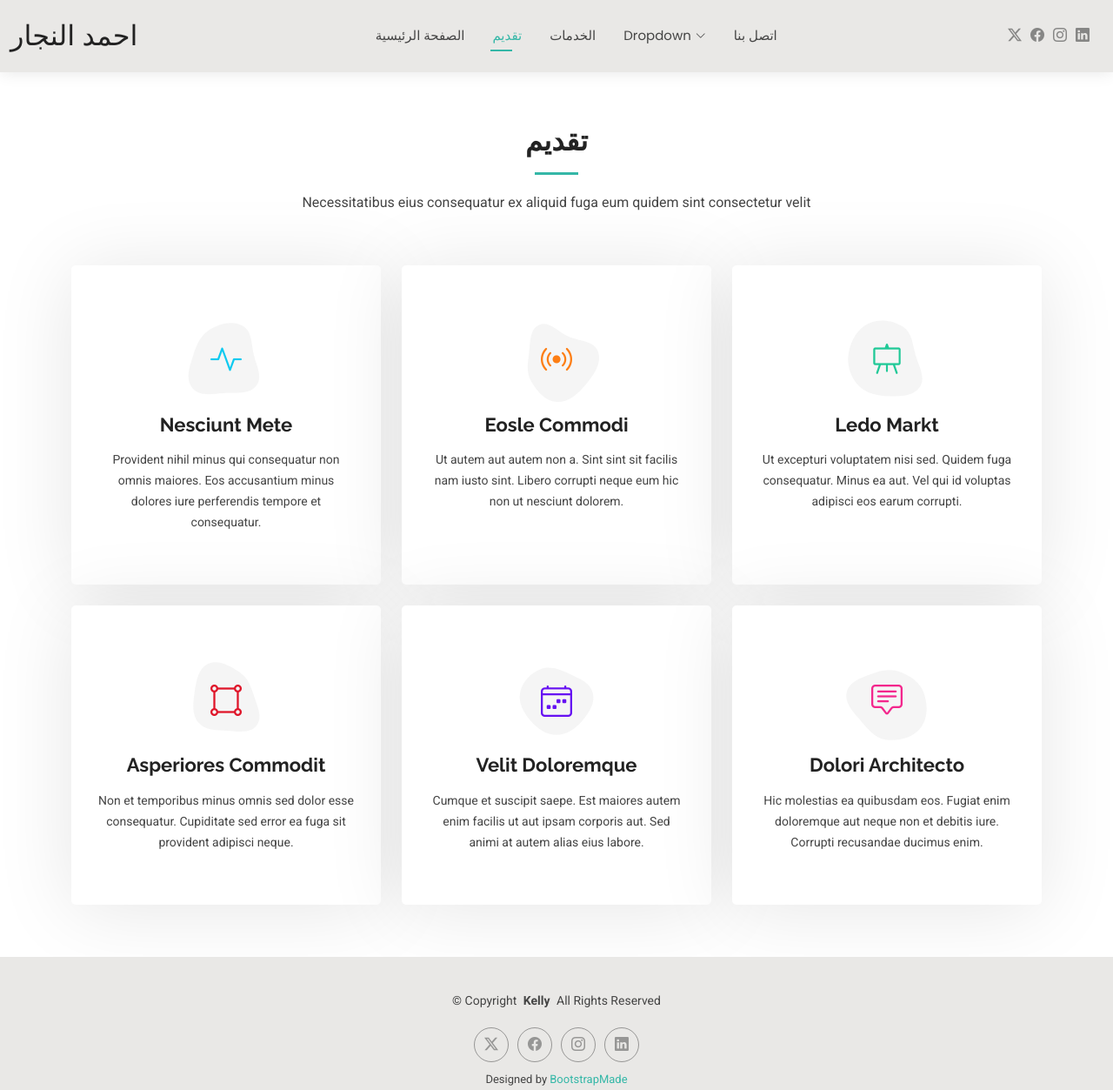
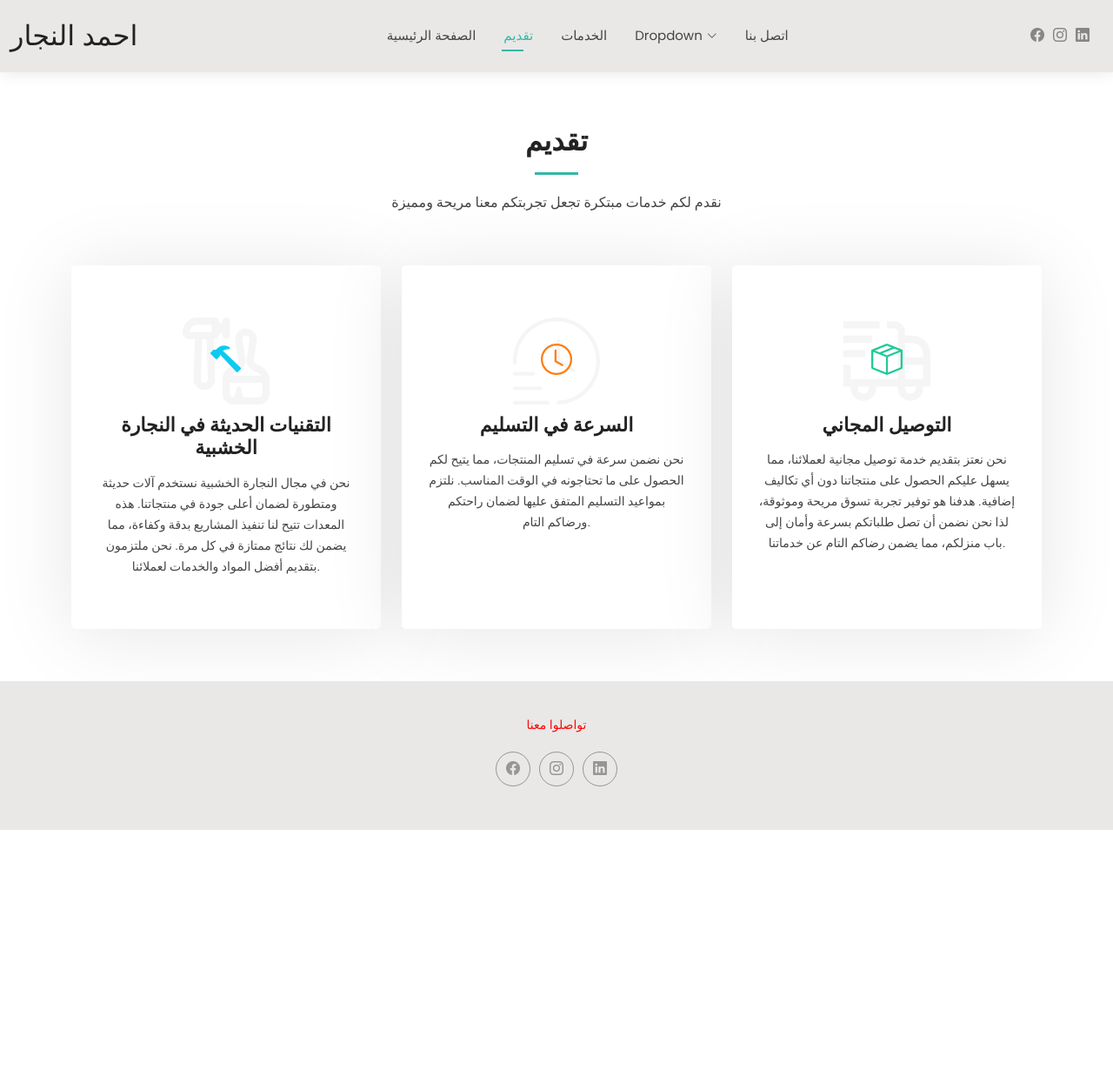
Before and after one commit to basbassi/menuiserie, a plain HTML site: page services.html in a window 1280 px wide. Shown: the whole page at 87% size. After the commit the page ends 954 px from the top, so only its background shows below. Drawn offline with Linux system fonts and the light colour scheme.

Commit message:
تقديم

```diff
--- a/services.html
+++ b/services.html
@@ -75,8 +75,8 @@
       </nav>
 
       <div class="header-social-links">
-        <a href="#" class="twitter"><i class="bi bi-twitter-x"></i></a>
-        <a href="#" class="facebook"><i class="bi bi-facebook"></i></a>
+
+        <a href="https://web.facebook.com/ahmedbasbass/?locale=ar_AR" class="facebook"><i class="bi bi-facebook"></i></a>
         <a href="#" class="instagram"><i class="bi bi-instagram"></i></a>
         <a href="#" class="linkedin"><i class="bi bi-linkedin"></i></a>
       </div>
@@ -92,7 +92,7 @@
       <!-- Section Title -->
       <div class="container section-title" data-aos="fade-up">
         <h2>تقديم</h2>
-        <p>Necessitatibus eius consequatur ex aliquid fuga eum quidem sint consectetur velit</p>
+        <p>نقدم لكم خدمات مبتكرة تجعل تجربتكم معنا مريحة ومميزة</p>
       </div><!-- End Section Title -->
 
       <div class="container">
@@ -102,94 +102,59 @@
           <div class="col-lg-4 col-md-6" data-aos="fade-up" data-aos-delay="100">
             <div class="service-item item-cyan position-relative">
               <div class="icon">
-                <svg width="100" height="100" viewBox="0 0 600 600" xmlns="http://www.w3.org/2000/svg">
-                  <path stroke="none" stroke-width="0" fill="#f5f5f5" d="M300,521.0016835830174C376.1290562159157,517.8887921683347,466.0731472004068,529.7835943286574,510.70327084640275,468.03025145048787C554.3714126377745,407.6079735673963,508.03601936045806,328.9844924480964,491.2728898941984,256.3432110539036C474.5976632858925,184.082847569629,479.9380746630129,96.60480741107993,416.23090153303,58.64404602377083C348.86323505073057,18.502131276798302,261.93793281208167,40.57373210992963,193.5410806939664,78.93577620505333C130.42746243093433,114.334589627462,98.30271207620316,179.96522072025542,76.75703585869454,249.04625023123273C51.97151888228291,328.5150500222984,13.704378332031375,421.85034740162234,66.52175969318436,486.19268352777647C119.04800174914682,550.1803526380478,217.28368757567262,524.383925680826,300,521.0016835830174"></path>
+                <?xml version="1.0" encoding="UTF-8"?>
+                <svg xmlns="http://www.w3.org/2000/svg" id="Layer_1" data-name="Layer 1" viewBox="0 0 24 24">
+                <path d="m24,16.928c-.075-1.427-.9-2.699-2.185-3.353l-1.632-.831s0,0,0,0c-.392-.199-.605-.626-.531-1.062.035-.203.849-4.982.849-5.682,0-1.654-1.346-3-3-3s-3,1.346-3,3c0,.699.813,5.479.849,5.682.074.436-.14.862-.532,1.062l-1.631.83c-1.285.654-2.111,1.927-2.186,3.354-.002.025,0,4.072,0,4.072,0,1.654,1.346,3,3,3h7c1.654,0,3-1.346,3-3,0,0,.002-4.047,0-4.072Zm-9.907-1.571l1.631-.83c1.177-.599,1.818-1.877,1.596-3.181-.519-3.044-.81-5.066-.819-5.346,0-.552.448-1,1-1s1,.448,1,.99c-.01.289-.301,2.312-.819,5.355-.223,1.304.419,2.582,1.596,3.181l1.632.831c.299.152.538.379.722.643h-8.26c.184-.263.423-.491.723-.644Zm6.907,6.644h-4.261l-.683-2.614c-.193-.514-.92-.514-1.113,0l-.683,2.614h-.261c-.552,0-1-.448-1-1v-3h9v3c0,.552-.448,1-1,1ZM11,4.5v.5c0,.553.447,1,1,1s1-.447,1-1V1c0-.553-.447-1-1-1s-1,.447-1,1v.5h-1v-.5c0-.553-.447-1-1-1h-5C1.794,0,0,1.794,0,4c0,.97.701,2,2,2h1.408l-.406,10.894c-.029.821.269,1.599.84,2.19.57.591,1.337.916,2.158.916s1.588-.325,2.158-.916c.571-.592.869-1.369.84-2.192l-.406-10.892h.408c.553,0,1-.447,1-1v-.5h1Zm-7-2.5h4v2H2c0-1.103.897-2,2-2Zm3,14.964c.01.274-.09.533-.28.73-.381.395-1.059.395-1.439,0-.19-.197-.29-.456-.28-.729l.409-10.966h1.182l.409,10.964Z"/>
                 </svg>
-                <i class="bi bi-activity"></i>
+                <i class="bi bi-hammer"></i>
               </div>
               <a href="#" class="stretched-link">
-                <h3>Nesciunt Mete</h3>
+                <h3>التقنيات الحديثة في النجارة الخشبية</h3>
               </a>
-              <p>Provident nihil minus qui consequatur non omnis maiores. Eos accusantium minus dolores iure perferendis tempore et consequatur.</p>
+              <p>نحن في مجال النجارة الخشبية نستخدم آلات حديثة ومتطورة لضمان أعلى جودة في منتجاتنا. هذه المعدات تتيح لنا تنفيذ المشاريع بدقة وكفاءة، مما يضمن لك نتائج ممتازة في كل مرة. نحن ملتزمون بتقديم أفضل المواد والخدمات لعملائنا.</p>
             </div>
           </div><!-- End Service Item -->
 
           <div class="col-lg-4 col-md-6" data-aos="fade-up" data-aos-delay="200">
             <div class="service-item item-orange position-relative">
               <div class="icon">
-                <svg width="100" height="100" viewBox="0 0 600 600" xmlns="http://www.w3.org/2000/svg">
-                  <path stroke="none" stroke-width="0" fill="#f5f5f5" d="M300,582.0697525312426C382.5290701553225,586.8405444964366,449.9789794690241,525.3245884688669,502.5850820975895,461.55621195738473C556.606425686781,396.0723002908107,615.8543463187945,314.28637112970534,586.6730223649479,234.56875336149918C558.9533121215079,158.8439757836574,454.9685369536778,164.00468322053177,381.49747125262974,130.76875717737553C312.15926192815925,99.40240125094834,248.97055460311594,18.661163978235184,179.8680185752513,50.54337015887873C110.5421016452524,82.52863877960104,119.82277516462835,180.83849132639028,109.12597500060166,256.43424936330496C100.08760227029461,320.3096726198365,92.17705696193138,384.0621239912766,124.79988738764834,439.7174275375508C164.83382741302287,508.01625554203684,220.96474134820875,577.5009287672846,300,582.0697525312426"></path>
+                <?xml version="1.0" encoding="UTF-8"?>
+                <svg xmlns="http://www.w3.org/2000/svg" id="Layer_1" data-name="Layer 1" viewBox="0 0 24 24">
+                  <path d="m10,23.5c0,.276-.224.5-.5.5H.5c-.276,0-.5-.224-.5-.5s.224-.5.5-.5h9c.276,0,.5.224.5.5ZM.5,20h7c.276,0,.5-.224.5-.5s-.224-.5-.5-.5H.5c-.276,0-.5.224-.5.5s.224.5.5.5Zm0-4h5c.276,0,.5-.224.5-.5s-.224-.5-.5-.5H.5c-.276,0-.5.224-.5.5s.224.5.5.5ZM12,0C5.383,0,0,5.383,0,12c0,.175.003.349.011.522.012.276.252.494.521.478.276-.012.49-.246.478-.521-.007-.159-.01-.318-.01-.478C1,5.935,5.935,1,12,1s11,4.935,11,11c0,5.91-4.621,10.737-10.521,10.99-.276.012-.49.245-.478.521.011.269.233.479.499.479.007,0,.015,0,.022,0,6.437-.275,11.479-5.542,11.479-11.989C24,5.383,18.617,0,12,0Zm.5,6c-.276,0-.5.224-.5.5v5.495c0,.172.089.333.234.424l4,2.505c.083.052.175.076.266.076.166,0,.329-.083.424-.234.146-.234.075-.543-.158-.689l-3.766-2.358v-5.218c0-.276-.224-.5-.5-.5Z"/>
                 </svg>
-                <i class="bi bi-broadcast"></i>
+
+                <i class="bi bi-clock"></i>
+
               </div>
               <a href="#" class="stretched-link">
-                <h3>Eosle Commodi</h3>
+                <h3>السرعة في التسليم</h3>
               </a>
-              <p>Ut autem aut autem non a. Sint sint sit facilis nam iusto sint. Libero corrupti neque eum hic non ut nesciunt dolorem.</p>
+              <p>نحن نضمن سرعة في تسليم المنتجات، مما يتيح لكم الحصول على ما تحتاجونه في الوقت المناسب. نلتزم بمواعيد التسليم المتفق عليها لضمان راحتكم ورضاكم التام.</p>
             </div>
           </div><!-- End Service Item -->
 
           <div class="col-lg-4 col-md-6" data-aos="fade-up" data-aos-delay="300">
             <div class="service-item item-teal position-relative">
               <div class="icon">
-                <svg width="100" height="100" viewBox="0 0 600 600" xmlns="http://www.w3.org/2000/svg">
-                  <path stroke="none" stroke-width="0" fill="#f5f5f5" d="M300,541.5067337569781C382.14930387511276,545.0595476570109,479.8736841581634,548.3450877840088,526.4010558755058,480.5488172755941C571.5218469581645,414.80211281144784,517.5187510058486,332.0715597781072,496.52539010469104,255.14436215662573C477.37192572678356,184.95920475031193,473.57363656557914,105.61284051026155,413.0603344069578,65.22779650032875C343.27470386102294,18.654635553484475,251.2091493199835,5.337323636656869,175.0934190732945,40.62881213300186C97.87086631185822,76.43348514350839,51.98124368387456,156.15599469081315,36.44837278890362,239.84606092416172C21.716077023791087,319.22268207091537,43.775223500013084,401.1760424656574,96.891909868211,461.97329694683043C147.22146801428983,519.5804099606455,223.5754009179313,538.201503339737,300,541.5067337569781"></path>
+                <?xml version="1.0" encoding="UTF-8"?>
+                <svg xmlns="http://www.w3.org/2000/svg" id="Layer_1" data-name="Layer 1" viewBox="0 0 24 24">
+                  <path d="m24,10c0-2.757-2.243-5-5-5h-2v-1c0-1.654-1.346-3-3-3h-2v2h2c.552,0,1,.449,1,1v13H2v-4H0v6h2.037c-.024.165-.037.331-.037.5,0,1.93,1.57,3.5,3.5,3.5s3.5-1.57,3.5-3.5c0-.169-.013-.335-.037-.5h6.074c-.024.165-.037.331-.037.5,0,1.93,1.57,3.5,3.5,3.5s3.5-1.57,3.5-3.5c0-.169-.013-.335-.037-.5h2.037v-9ZM7,19.5c0,.827-.673,1.5-1.5,1.5s-1.5-.673-1.5-1.5c0-.189.037-.356.091-.5h2.819c.054.144.091.311.091.5Zm12-12.5c1.654,0,3,1.346,3,3v1h-5v-4h2Zm1,12.5c0,.827-.673,1.5-1.5,1.5s-1.5-.673-1.5-1.5c0-.189.037-.356.091-.5h2.819c.054.144.091.311.091.5Zm-3-2.5v-4h5v4h-5ZM10,3H0V1h10v2Zm-2,4H0v-2h8v2Zm-2,4H0v-2h6v2Z"/>
                 </svg>
-                <i class="bi bi-easel"></i>
+
+                <i class="bi bi-box-seam"></i>
+
+
               </div>
               <a href="#" class="stretched-link">
-                <h3>Ledo Markt</h3>
+                <h3>التوصيل المجاني</h3>
               </a>
-              <p>Ut excepturi voluptatem nisi sed. Quidem fuga consequatur. Minus ea aut. Vel qui id voluptas adipisci eos earum corrupti.</p>
+              <p>نحن نعتز بتقديم خدمة توصيل مجانية لعملائنا، مما يسهل عليكم الحصول على منتجاتنا دون أي تكاليف إضافية. هدفنا هو توفير تجربة تسوق مريحة وموثوقة، لذا نحن نضمن أن تصل طلباتكم بسرعة وأمان إلى باب منزلكم، مما يضمن رضاكم التام عن خدماتنا.</p>
             </div>
           </div><!-- End Service Item -->
 
-          <div class="col-lg-4 col-md-6" data-aos="fade-up" data-aos-delay="400">
-            <div class="service-item item-red position-relative">
-              <div class="icon">
-                <svg width="100" height="100" viewBox="0 0 600 600" xmlns="http://www.w3.org/2000/svg">
-                  <path stroke="none" stroke-width="0" fill="#f5f5f5" d="M300,503.46388370962813C374.79870501325706,506.71871716319447,464.8034551963731,527.1746412648533,510.4981551193396,467.86667711651364C555.9287308511215,408.9015244558933,512.6030010748507,327.5744911775523,490.211057578863,256.5855673507754C471.097692560561,195.9906835881958,447.69079081568157,138.11976852964426,395.19560036434837,102.3242989838813C329.3053358748298,57.3949838291264,248.02791733380457,8.279543830951368,175.87071277845988,42.242879143198664C103.41431057327972,76.34704239035025,93.79494320519305,170.9812938413882,81.28167332365135,250.07896920659033C70.17666984294237,320.27484674793965,64.84698225790005,396.69656628748305,111.28512138212992,450.4950937839243C156.20124167950087,502.5303643271138,231.32542653798444,500.4755392045468,300,503.46388370962813"></path>
-                </svg>
-                <i class="bi bi-bounding-box-circles"></i>
-              </div>
-              <a href="#" class="stretched-link">
-                <h3>Asperiores Commodit</h3>
-              </a>
-              <p>Non et temporibus minus omnis sed dolor esse consequatur. Cupiditate sed error ea fuga sit provident adipisci neque.</p>
-              <a href="#" class="stretched-link"></a>
-            </div>
-          </div><!-- End Service Item -->
 
-          <div class="col-lg-4 col-md-6" data-aos="fade-up" data-aos-delay="500">
-            <div class="service-item item-indigo position-relative">
-              <div class="icon">
-                <svg width="100" height="100" viewBox="0 0 600 600" xmlns="http://www.w3.org/2000/svg">
-                  <path stroke="none" stroke-width="0" fill="#f5f5f5" d="M300,532.3542879108572C369.38199826031484,532.3153073249985,429.10787420159085,491.63046689027357,474.5244479745417,439.17860296908856C522.8885846962883,383.3225815378663,569.1668002868075,314.3205725914397,550.7432151929288,242.7694973846089C532.6665558377875,172.5657663291529,456.2379748765914,142.6223662098291,390.3689995646985,112.34683881706744C326.66090330228417,83.06452184765237,258.84405631176094,53.51806209861945,193.32584062364296,78.48882559362697C121.61183558270385,105.82097193414197,62.805066853699245,167.19869350419734,48.57481801355237,242.6138429142374C34.843463184063346,315.3850353017275,76.69343916112496,383.4422959591041,125.22947124332185,439.3748458443577C170.7312796277747,491.8107796887764,230.57421082200815,532.3932930995766,300,532.3542879108572"></path>
-                </svg>
-                <i class="bi bi-calendar4-week icon"></i>
-              </div>
-              <a href="#" class="stretched-link">
-                <h3>Velit Doloremque</h3>
-              </a>
-              <p>Cumque et suscipit saepe. Est maiores autem enim facilis ut aut ipsam corporis aut. Sed animi at autem alias eius labore.</p>
-              <a href="#" class="stretched-link"></a>
-            </div>
-          </div><!-- End Service Item -->
 
-          <div class="col-lg-4 col-md-6" data-aos="fade-up" data-aos-delay="600">
-            <div class="service-item item-pink position-relative">
-              <div class="icon">
-                <svg width="100" height="100" viewBox="0 0 600 600" xmlns="http://www.w3.org/2000/svg">
-                  <path stroke="none" stroke-width="0" fill="#f5f5f5" d="M300,566.797414625762C385.7384707136149,576.1784315230908,478.7894351017131,552.8928747891023,531.9192734346935,484.94944893311C584.6109503024035,417.5663521118492,582.489472248146,322.67544863468447,553.9536738515405,242.03673114598146C529.1557734026468,171.96086150256528,465.24506316201064,127.66468636344209,395.9583748389544,100.7403814666027C334.2173773831606,76.7482773500951,269.4350130405921,84.62216499799875,207.1952322260088,107.2889140133804C132.92018162631612,134.33871894543012,41.79353780512637,160.00259165414826,22.644507872594943,236.69541883565114C3.319112789854554,314.0945973066697,72.72355303640163,379.243833228382,124.04198916343866,440.3218312028393C172.9286146004772,498.5055451809895,224.45579914871206,558.5317968840102,300,566.797414625762"></path>
-                </svg>
-                <i class="bi bi-chat-square-text"></i>
-              </div>
-              <a href="#" class="stretched-link">
-                <h3>Dolori Architecto</h3>
-              </a>
-              <p>Hic molestias ea quibusdam eos. Fugiat enim doloremque aut neque non et debitis iure. Corrupti recusandae ducimus enim.</p>
-              <a href="#" class="stretched-link"></a>
-            </div>
+
           </div><!-- End Service Item -->
 
         </div>
@@ -204,11 +169,10 @@
 
     <div class="container">
       <div class="copyright text-center ">
-        <p>© <span>Copyright</span> <strong class="px-1 sitename">Kelly</strong> <span>All Rights Reserved<br></span></p>
+        <p style="color: #fc0707; font: size 16px; ;" >تواصلوا معنا</p>
       </div>
       <div class="social-links d-flex justify-content-center">
-        <a href=""><i class="bi bi-twitter-x"></i></a>
-        <a href=""><i class="bi bi-facebook"></i></a>
+        <a href="https://web.facebook.com/ahmedbasbass/?locale=ar_AR"><i class="bi bi-facebook"></i></a>
         <a href=""><i class="bi bi-instagram"></i></a>
         <a href=""><i class="bi bi-linkedin"></i></a>
       </div>
@@ -217,7 +181,7 @@
         <!-- You can delete the links only if you've purchased the pro version. -->
         <!-- Licensing information: https://bootstrapmade.com/license/ -->
         <!-- Purchase the pro version with working PHP/AJAX contact form: [buy-url] -->
-        Designed by <a href="https://bootstrapmade.com/">BootstrapMade</a>
+
       </div>
     </div>
 
```
Also changed, not shown: index.html (+7 -9 lines), assets/img/hammer-brush_16769734.svg (added).
